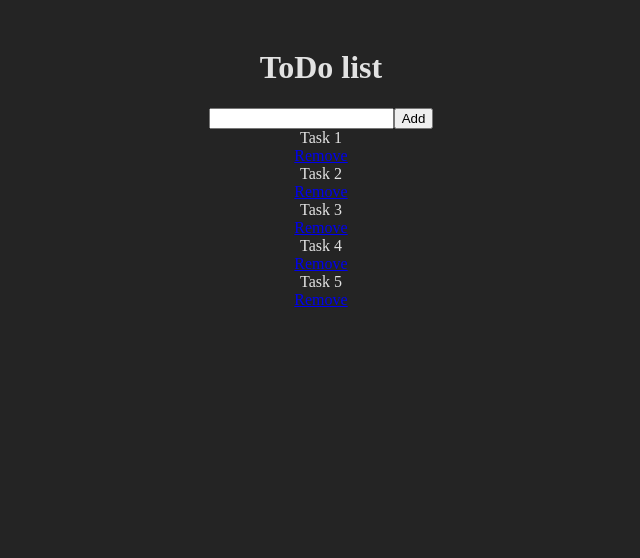
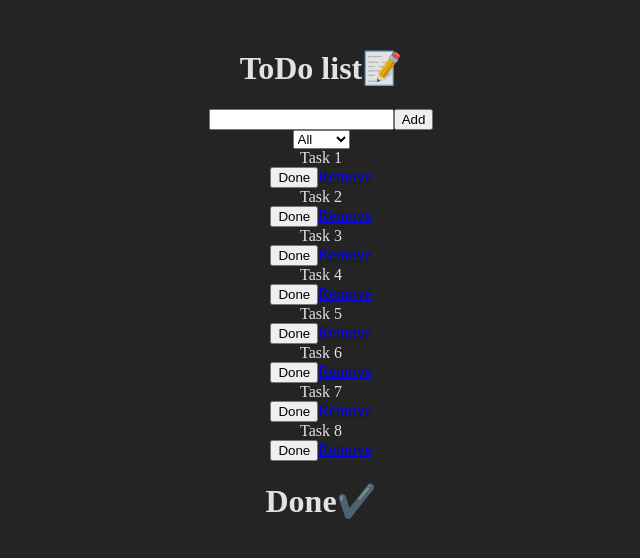
Before and after one commit to simz14/react-TodoApp, a React (Vite) app: page / in a window 1280 px wide. Shown: the top 558 px of the page, without its empty margins (319-959 px from the left). Built offline with nearby package versions, Linux system fonts and the light colour scheme.

Commit message:
filter tasks by category done

```diff
--- a/src/App.jsx
+++ b/src/App.jsx
@@ -1,34 +1,87 @@
 import { useState } from "react";
 import "./App.css";
 import AddTask from "./components/AddTask";
+import SelectTasks from "./components/SelectTasks";
 import Task from "./components/Task";
 
 const App = () => {
   const [data, setData] = useState([
-    { title: "Task 1", done: false },
-    { title: "Task 2", done: false },
-    { title: "Task 3", done: false },
-    { title: "Task 4", done: false },
-    { title: "Task 5", done: false },
+    { title: "Task 1", done: false, category: "Clean" },
+    { title: "Task 2", done: false, category: "Shop" },
+    { title: "Task 3", done: false, category: "Fix" },
+    { title: "Task 4", done: false, category: "Shop" },
+    { title: "Task 5", done: false, category: "Clean" },
+    { title: "Task 6", done: false, category: "Fix" },
+    { title: "Task 7", done: false, category: "Shop" },
+    { title: "Task 8", done: false, category: "Clean" },
   ]);
 
+  const [selected, setSelected] = useState("All");
+
   const addTaskHandler = (value) => {
-    setData([{ title: value, done: false }, ...data]);
+    setData((prev) => [
+      { title: value, done: false, category: "Fix" },
+      ...prev,
+    ]);
   };
 
   const deleteTaskHandler = (title) => {
-    setData(data.filter((task) => task.title !== title));
+    setData((prev) => prev.filter((task) => task.title !== title));
+  };
+
+  const taskDoneHandler = (title) => {
+    setData((prev) =>
+      prev.map((task) => {
+        if (task.title === title) {
+          task.done = true;
+        }
+        return task;
+      })
+    );
+  };
+
+  const selectTasks = (category) => {
+    setSelected(category);
   };
 
   return (
     <div>
-      <h1>ToDo list</h1>
+      <h1>ToDo list📝</h1>
       <div>
         <AddTask addTaskFn={addTaskHandler} />
+        <SelectTasks selectFn={selectTasks} />
 
-        {data.map((task) => (
-          <Task key={task.title} task={task} deleteFn={deleteTaskHandler} />
-        ))}
+        {data.map((task) => {
+          if (
+            (!task.done && task.category === selected) ||
+            selected === "All"
+          ) {
+            return (
+              <Task
+                key={task.title}
+                task={task}
+                deleteFn={deleteTaskHandler}
+                doneFn={taskDoneHandler}
+              />
+            );
+          }
+        })}
+      </div>
+
+      <h1>Done✔️</h1>
+      <div>
+        {data.map((task) => {
+          if (task.done && (task.category === selected || selected === "All")) {
+            return (
+              <Task
+                key={task.title}
+                task={task}
+                deleteFn={deleteTaskHandler}
+                doneFn={taskDoneHandler}
+              />
+            );
+          }
+        })}
       </div>
     </div>
   );
--- a/src/components/AddTask.jsx
+++ b/src/components/AddTask.jsx
@@ -1,11 +1,17 @@
 import { useState } from "react";
 
-const AddTask = ({ addTaskFn }) => {
+const AddTask = ({ addTaskFn, filterFn }) => {
   const [value, setValue] = useState("");
   return (
     <div>
       <input onChange={(e) => setValue(e.target.value)} type="text" />
-      <button onClick={() => addTaskFn(value)}>Add</button>
+      <button
+        onClick={() => {
+          addTaskFn(value);
+        }}
+      >
+        Add
+      </button>
     </div>
   );
 };
--- /dev/null
+++ b/src/components/SelectTasks.jsx
@@ -0,0 +1,12 @@
+const SelectTasks = ({ selectFn }) => {
+  return (
+    <select onChange={(e) => selectFn(e.target.value)} id="framework">
+      <option value="All">All</option>
+      <option value="Clean">Clean</option>
+      <option value="Shop">Shop</option>
+      <option value="Fix">Fix</option>
+    </select>
+  );
+};
+
+export default SelectTasks;
--- a/src/components/Task.jsx
+++ b/src/components/Task.jsx
@@ -1,7 +1,8 @@
-const Task = ({ task, deleteFn }) => {
+const Task = ({ task, deleteFn, doneFn }) => {
   return (
     <div>
       <div>{task.title}</div>
+      <button onClick={() => doneFn(task.title)}>Done</button>
       <a href="#" onClick={() => deleteFn(task.title)}>
         Remove
       </a>
```
